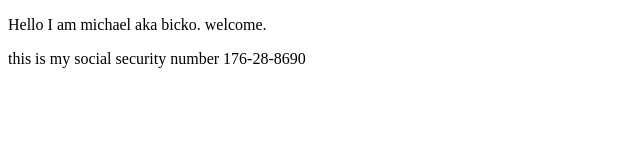
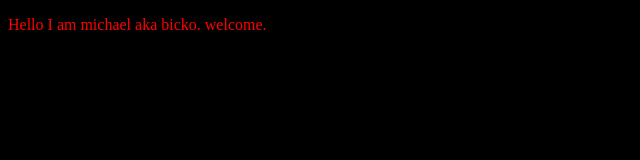
Before and after one commit to ibjonk/ibjonk.github.io, a plain HTML site: page index.html in a window 1280 px wide. Shown: the whole page, without its empty margins (0-640 px from the left). Drawn offline with Linux system fonts and the light colour scheme.

Commit message:
changed colors

```diff
--- a/index.html
+++ b/index.html
@@ -3,13 +3,10 @@
 <head>
     <meta charset="UTF-8">
     <meta name="viewport" content="width=device-width, initial-scale=1.0">
+    <link href="styles.css" rel="stylesheet"/>
     <title>Bicko.dev</title>
 </head>
 <body>
-    <p>Hello I am michael aka bicko. welcome.
-
-    </p>
-
-    <aside id="ssn">this is my social security number 176-28-8690</aside>
+    <p>Hello I am michael aka bicko. welcome.</p>
 </body>
 </html>
--- /dev/null
+++ b/styles.css
@@ -0,0 +1,5 @@
+html {
+    color: red;
+    background-color: black;
+
+}
```
